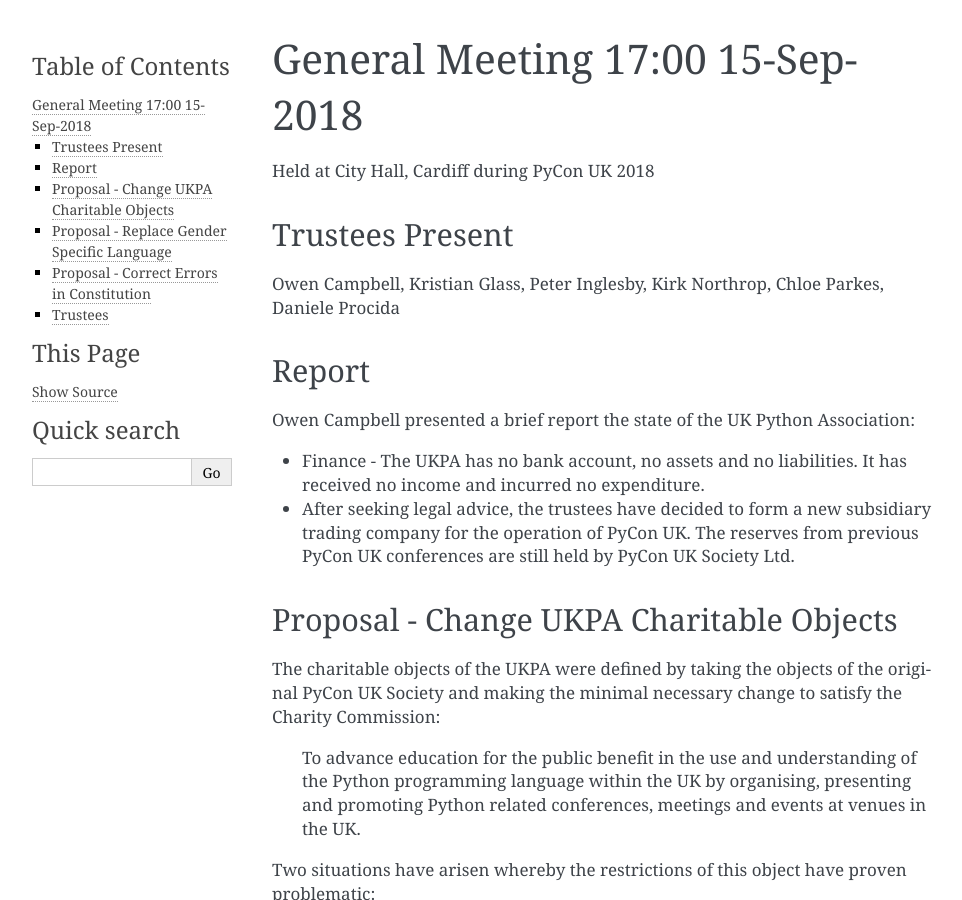
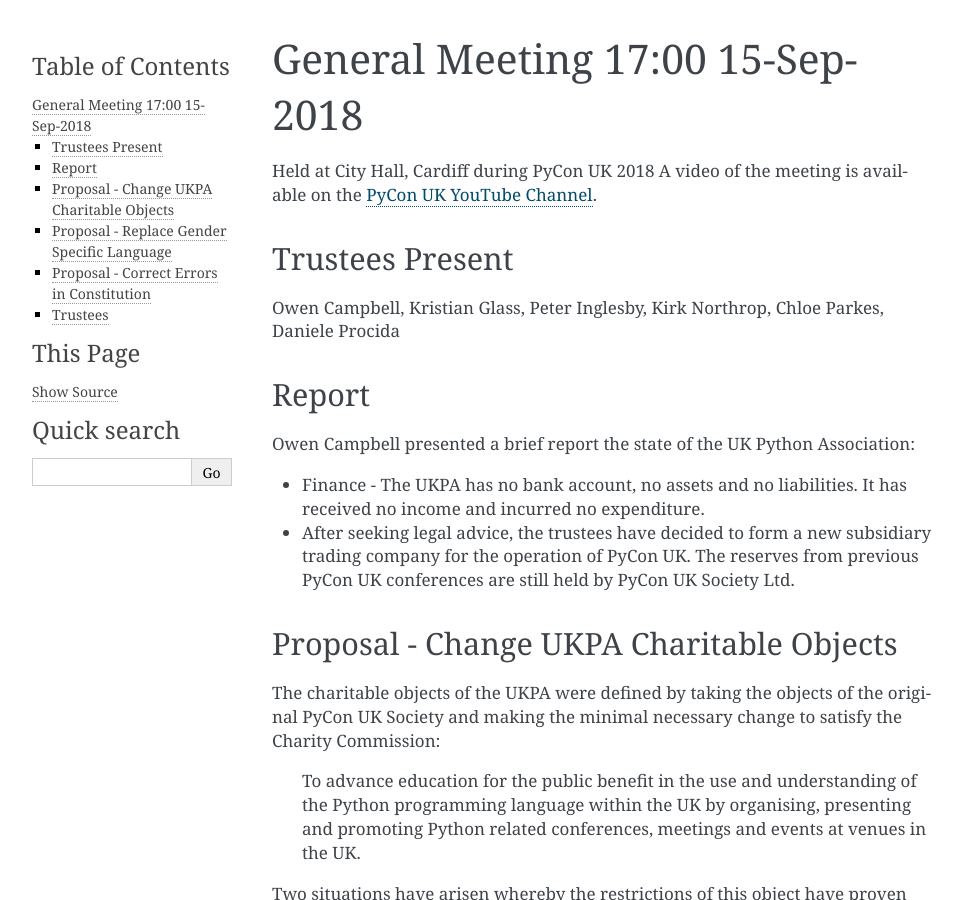
Before and after one commit to UKPythonAssociation/ukpa-internaldocs, a Sphinx documentation site: the page built from source/meetings/general-meeting-15-sep-2018.rst, in a window 1280 px wide and 900 px high. Shown: the whole window, without its empty margins (148-1110 px from the left). Built offline with Sphinx 7.4.7, drawn with Linux system fonts in a browser that asks for light colours.

Commit message:
Add link to video

```diff
--- a/source/meetings/general-meeting-15-sep-2018.rst
+++ b/source/meetings/general-meeting-15-sep-2018.rst
@@ -1,6 +1,7 @@
 General Meeting 17:00 15-Sep-2018
 =================================
 Held at City Hall, Cardiff during PyCon UK 2018
+A video of the meeting is available on the `PyCon UK YouTube Channel <https://www.youtube.com/watch?v=TFdnGcnP_5M>`_.
 
 Trustees Present
 ----------------
```
